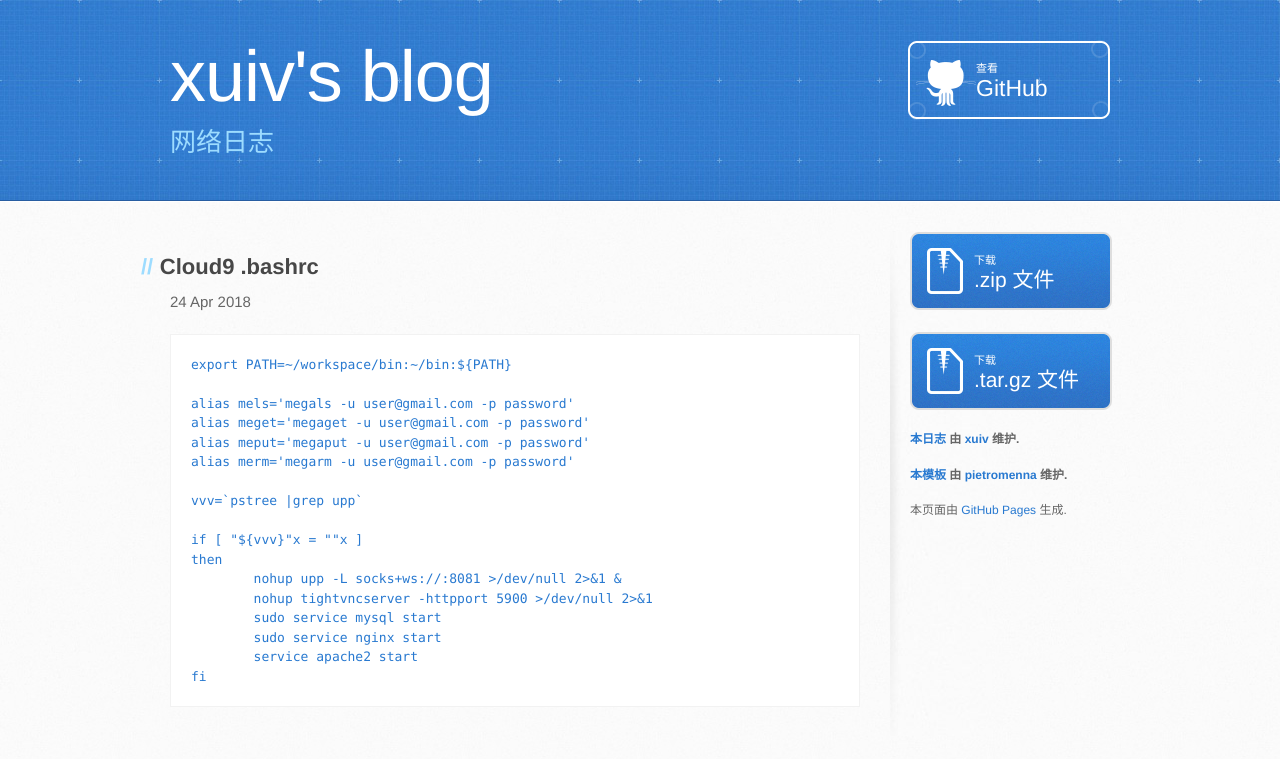
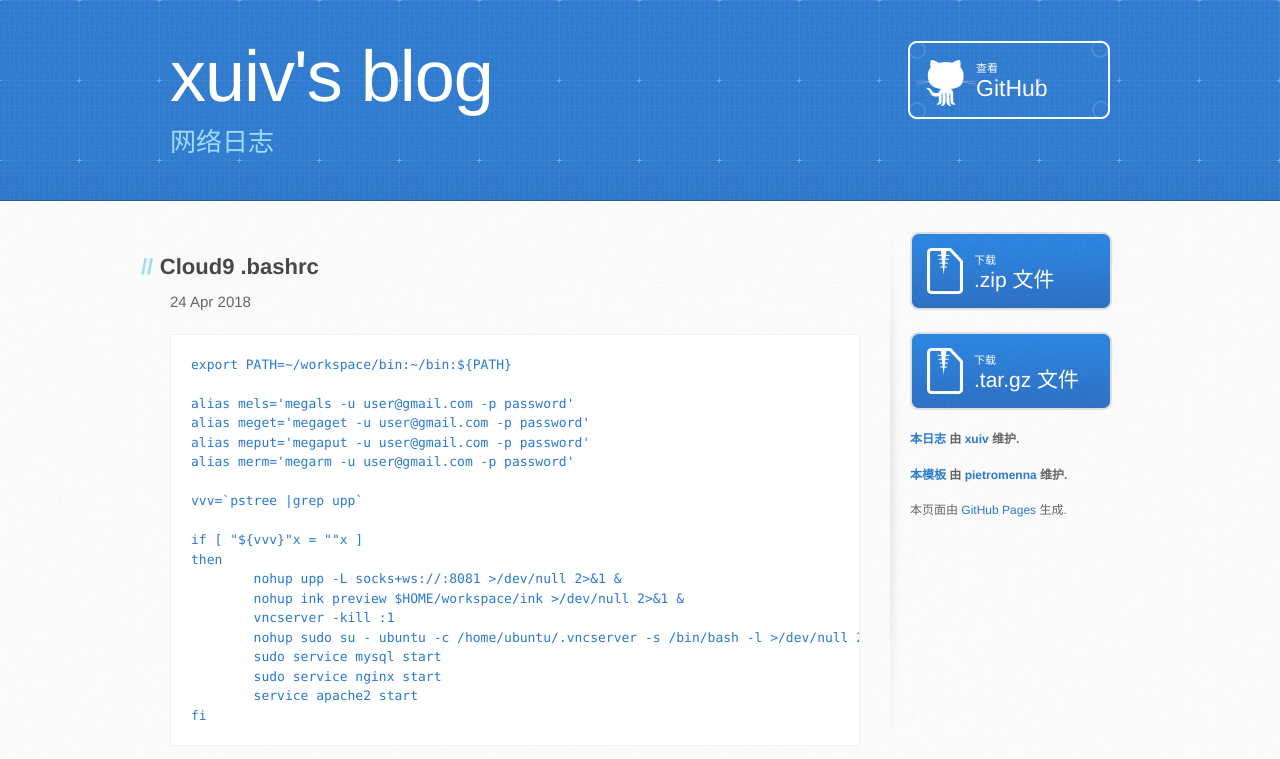
Before and after one commit to xuiv/xuiv.github.io, a Jekyll site: the page built from _posts/2018-04-24-Cloud9-bashrc.markdown, in a window 1280 px wide. Shown: the top 759 px of the page. Built offline with Jekyll 4.4.1, drawn with Linux system fonts in a browser that asks for light colours; some web fonts are replaced.

Commit message:
Update 2018-04-24-Cloud9-bashrc.markdown

```diff
--- a/_posts/2018-04-24-Cloud9-bashrc.markdown
+++ b/_posts/2018-04-24-Cloud9-bashrc.markdown
@@ -18,7 +18,9 @@ vvv=`pstree |grep upp`
 if [ "${vvv}"x = ""x ]
 then
         nohup upp -L socks+ws://:8081 >/dev/null 2>&1 &
-        nohup tightvncserver -httpport 5900 >/dev/null 2>&1
+        nohup ink preview $HOME/workspace/ink >/dev/null 2>&1 &
+        vncserver -kill :1
+        nohup sudo su - ubuntu -c /home/ubuntu/.vncserver -s /bin/bash -l >/dev/null 2>&1 &
         sudo service mysql start
         sudo service nginx start
         service apache2 start
```
